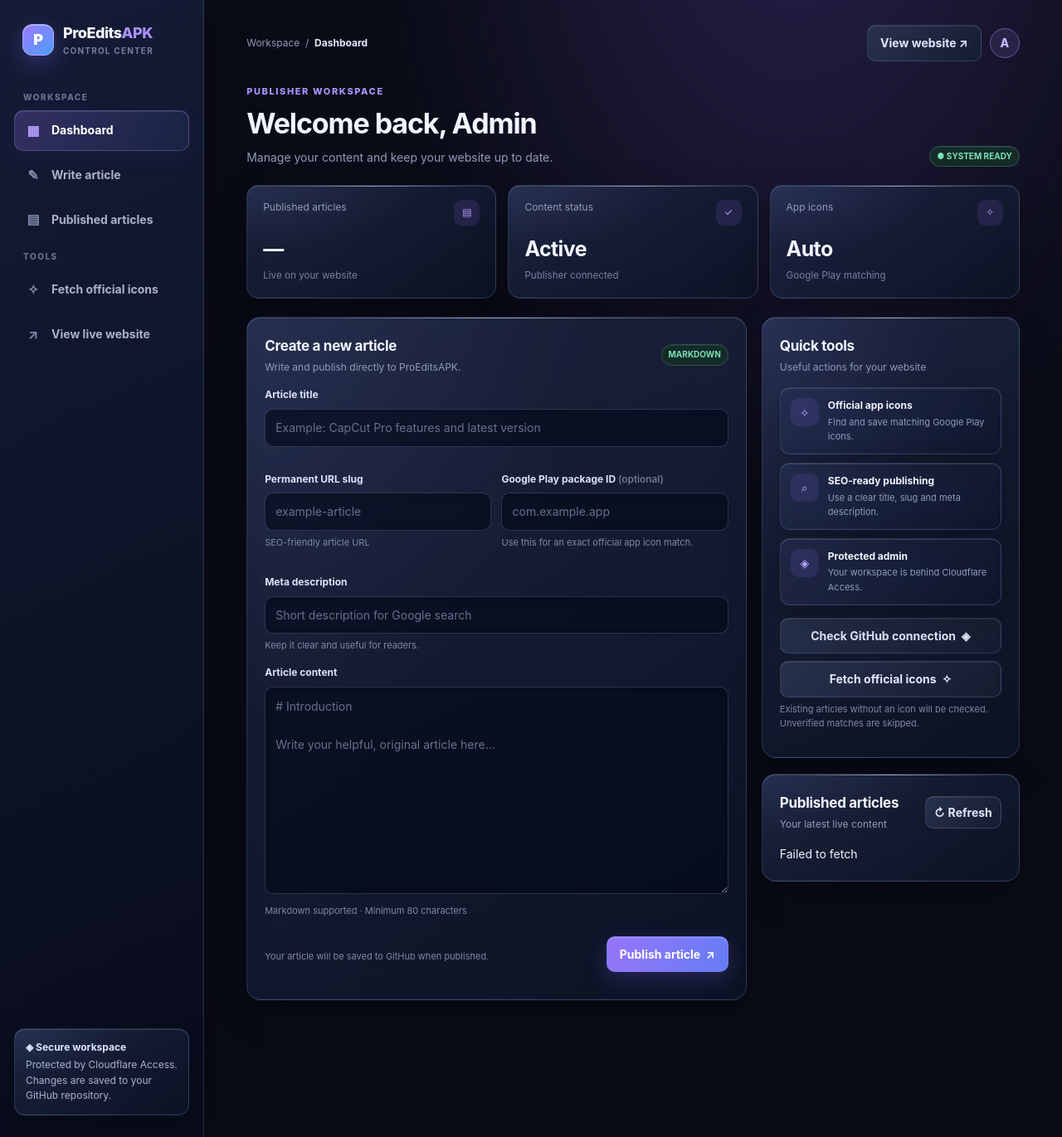
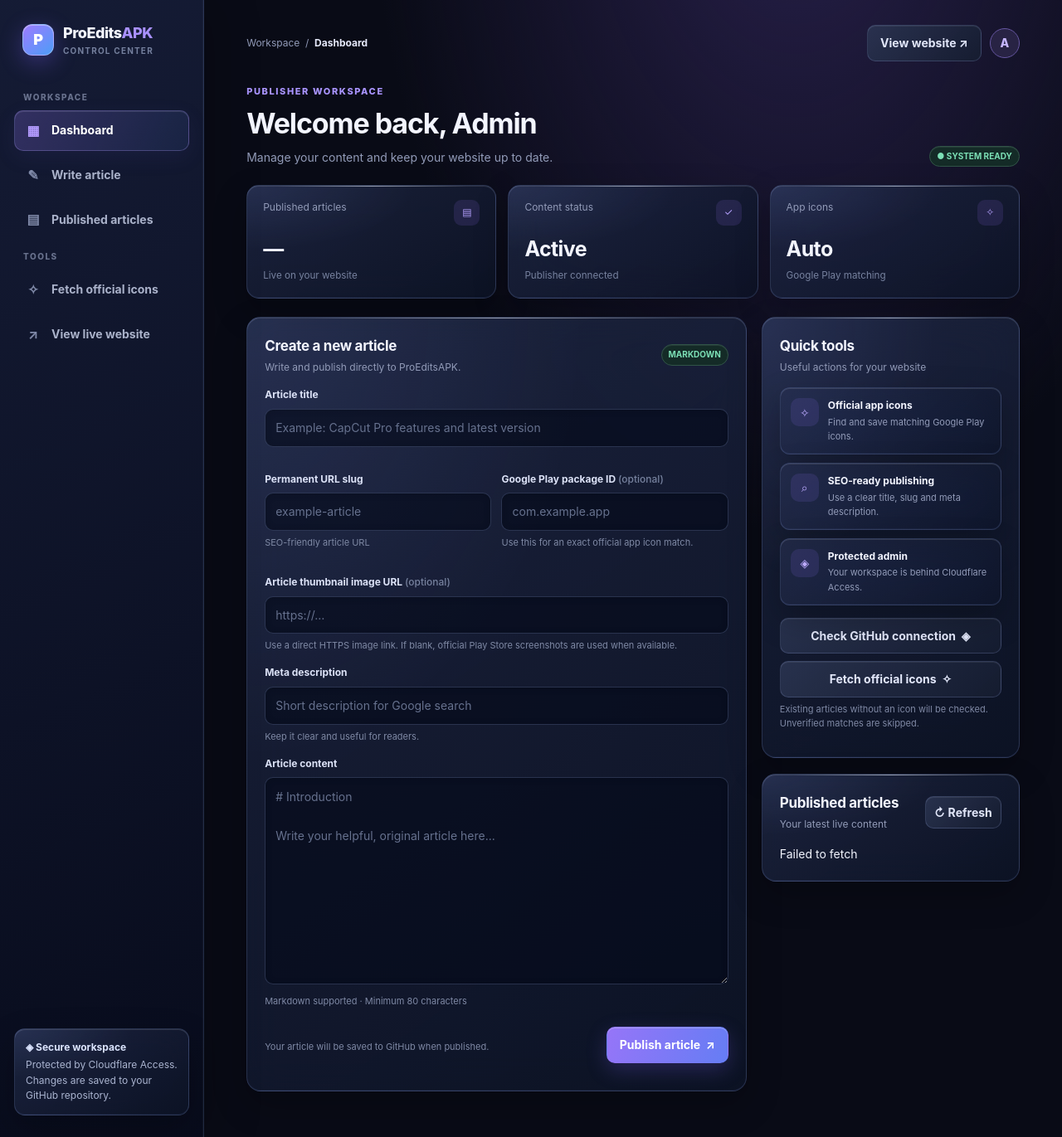
Before and after one commit to haseebaslam091-afk/proeditsapk, a Jekyll site: the page admin/index.html, which Jekyll copies as it is, in a window 1280 px wide and 1371 px high. Shown: the whole window at 83% size. Built offline with Jekyll 4.4.1, drawn with Linux system fonts in a browser that asks for light colours; some of the changed lines change nothing that is shown.

Commit message:
Add optional article thumbnail field to admin publisher

```diff
--- a/admin/index.html
+++ b/admin/index.html
@@ -71,6 +71,7 @@
 <section class="panel" id="editor"><div class="panelhead"><div><h2>Create a new article</h2><p class="hint">Write and publish directly to ProEditsAPK.</p></div><span class="pill">MARKDOWN</span></div>
 <form id="form"><div class="field"><label for="title">Article title</label><input id="title" maxlength="160" required placeholder="Example: CapCut Pro features and latest version"></div>
 <div class="two"><div class="field"><label for="slug">Permanent URL slug</label><input id="slug" required placeholder="example-article"><div class="help">SEO-friendly article URL</div></div><div class="field"><label for="packageName">Google Play package ID <span style="color:#77829f;font-weight:500">(optional)</span></label><input id="packageName" placeholder="com.example.app"><div class="help">Use this for an exact official app icon match.</div></div></div>
+<div class="field"><label for="thumbnailUrl">Article thumbnail image URL <span style="color:#77829f;font-weight:500">(optional)</span></label><input id="thumbnailUrl" type="url" placeholder="https://…"><div class="help">Use a direct HTTPS image link. If blank, official Play Store screenshots are used when available.</div></div>
 <div class="field"><label for="description">Meta description</label><input id="description" maxlength="320" placeholder="Short description for Google search"><div class="help">Keep it clear and useful for readers.</div></div>
 <div class="field"><label for="content">Article content</label><textarea id="content" required placeholder="# Introduction&#10;&#10;Write your helpful, original article here..."></textarea><div class="help">Markdown supported · Minimum 80 characters</div></div>
 <div class="formfoot"><span class="help">Your article will be saved to GitHub when published.</span><button class="btn primary" id="publish" type="submit">Publish article&nbsp; ↗</button></div></form><div id="status" class="status" role="status" aria-live="polite"></div></section>
@@ -85,7 +86,7 @@
 async function call(path,options={}){const r=await fetch('/admin/api/'+path,{...options,headers:{'content-type':'application/json',...(options.headers||{})}});const d=await r.json();if(!r.ok)throw Error(d.error||'Request failed');return d}
 function escapeHtml(s){return String(s??'').replace(/[&<>"']/g,c=>({'&':'&amp;','<':'&lt;','>':'&gt;','"':'&quot;',"'":'&#39;'}[c]))}
 async function load(){const box=$('posts');box.innerHTML='<p class="hint">Loading articles…</p>';try{const d=await call('posts');const posts=d.posts.filter(p=>p.published!==false);$('totalPosts').textContent=posts.length;box.innerHTML=posts.map(p=>'<div class="article"><div><b>'+escapeHtml(p.title)+'</b><div class="help">'+escapeHtml(p.slug||'')+'</div></div><a href="/articles/'+encodeURIComponent(p.slug||slugify(p.title))+'" target="_blank" rel="noopener">Open ↗</a></div>').join('')||'<p class="hint">No published articles yet.</p>'}catch(e){box.textContent=e.message;$('totalPosts').textContent='—'}}
-$('form').addEventListener('submit',async e=>{e.preventDefault();$('publish').disabled=true;$('status').textContent='Publishing your article…';try{const d=await call('publish',{method:'POST',body:JSON.stringify({title:$('title').value,slug:$('slug').value,packageName:$('packageName').value,description:$('description').value,content:$('content').value})});$('status').textContent='✓ Published successfully: '+d.url;$('form').reset();$('slug').dataset.edited='';await load()}catch(err){$('status').textContent='Could not publish: '+err.message}finally{$('publish').disabled=false}});
+$('form').addEventListener('submit',async e=>{e.preventDefault();$('publish').disabled=true;$('status').textContent='Publishing your article…';try{const d=await call('publish',{method:'POST',body:JSON.stringify({title:$('title').value,slug:$('slug').value,packageName:$('packageName').value,thumbnailUrl:$('thumbnailUrl').value,description:$('description').value,content:$('content').value})});$('status').textContent='✓ Published successfully: '+d.url;$('form').reset();$('slug').dataset.edited='';await load()}catch(err){$('status').textContent='Could not publish: '+err.message}finally{$('publish').disabled=false}});
 async function checkGitHub(){const b=$('githubCheck');b.disabled=true;$('status').textContent='Checking the GitHub token currently loaded by Cloudflare…';try{const d=await call('github-status');$('status').textContent='GitHub check: token '+(d.tokenConfigured?'configured':'missing')+'; identity HTTP '+d.identity.status+(d.identity.login?' ('+d.identity.login+')':'')+'; repository HTTP '+d.repository.status+(d.repository.fullName?' ('+d.repository.fullName+')':'')+'; permissions '+JSON.stringify(d.repository.permissions||{})+(d.identity.message?' — identity: '+d.identity.message:'')+(d.repository.message?' — repository: '+d.repository.message:'')+(d.repository.acceptedPermissions?' — accepted: '+d.repository.acceptedPermissions:'')+(d.repository.sso?' — SSO: '+d.repository.sso:'');}catch(e){$('status').textContent='GitHub check failed: '+e.message}finally{b.disabled=false}}
 $('githubCheck').addEventListener('click',checkGitHub);
 async function refreshIcons(){const buttons=[$('refreshIcons'),$('sideIcons')];buttons.forEach(b=>b.disabled=true);$('status').textContent='Checking official Google Play icons without changing GitHub files…';try{const d=await call('refresh-icons',{method:'POST',body:'{}'});$('status').textContent='✓ Icon check complete: '+d.updated+' of '+d.total+' articles matched. '+(d.message||'')+(d.missing.length?' No verified icon for: '+d.missing.join(', '):'');await load()}catch(e){$('status').textContent='Icon refresh failed: '+e.message}finally{buttons.forEach(b=>b.disabled=false)}}
```
